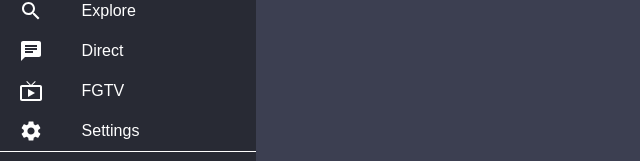
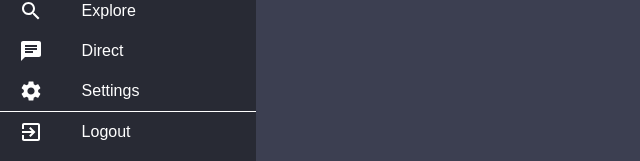
Before and after one commit to JNoris/social-media-react-app, a React (Create React App) app in the folder social-media-react-app/: page /profile/1 in a window 1280 px wide. Shown: the part 497-658 px from the top of the page, without its empty margins (0-640 px from the left). Built offline with nearby package versions, Linux system fonts and the light colour scheme; no server answers; sample sign-in values are in the browser's storage.

Commit message:
remove console.log

```diff
--- a/social-media-react-app/src/components/AddPost/AddPostComponents/ImageUpload.js
+++ b/social-media-react-app/src/components/AddPost/AddPostComponents/ImageUpload.js
@@ -28,7 +28,7 @@ const ImageUpload = () => {
             reader.readAsDataURL(e.target.files[0]);
         }
     };
-    console.log(picture);
+    //console.log(picture);
 
     const handleCaptionChange = event => {
         setCaption(event.target.value);
@@ -85,12 +85,12 @@ const ImageUpload = () => {
                     <UploadButton>
                         <Button variant="contained" onClick={handleClick}>
                             Upload
-                    <input
+                                <input
                                 type="file"
                                 onChange={onChangePicture}
                                 ref={hiddenFileInput}
                                 style={{ display: 'none' }}
-                            />
+                                />
                         </Button>
                     </UploadButton>
                 </PostFrame>
--- a/social-media-react-app/src/components/AddPost/AddPostComponents/ImageUpload.styles.js
+++ b/social-media-react-app/src/components/AddPost/AddPostComponents/ImageUpload.styles.js
@@ -50,6 +50,7 @@ export const ImageFrame = styled.div`
         margin:auto;
         display:block;
         height:100%;
+        object-fit:cover;
 
     }
 `;
--- a/social-media-react-app/src/components/Login/Register.js
+++ b/social-media-react-app/src/components/Login/Register.js
@@ -175,7 +175,7 @@ const Register = () => {
           });
         });
     } else {
-      console.log("regex fail")
+      //console.log("regex fail")
       setNotify({
         isOpen: true,
         message: "Registration unsuccessful",
@@ -188,7 +188,7 @@ const Register = () => {
   useEffect(() => {
     const listener = (event) => {
       if (event.code === "Enter" || event.code === "NumpadEnter") {
-        console.log("??????Enter key was pressed. Run your function.");
+        //console.log("??????Enter key was pressed. Run your function.");
         handleRegisterButton();
       }
     };
--- a/social-media-react-app/src/components/Profile/Profile.js
+++ b/social-media-react-app/src/components/Profile/Profile.js
@@ -29,9 +29,6 @@ const Profile = () => {
       if (data.length > 0) {
         setPosts(data);
         setPostsLoaded(true);
-      }
-      else {
-        console.log("No Posts")
       }
     }
   }
@@ -95,7 +92,6 @@ const Profile = () => {
         lastName: userDetails.lastName,
         bio: bio
       })
-      .then(console.log("success"))
       .catch(err => console.log(err));
     showSaveBtn(false);
     setReadOnly(true);
--- a/social-media-react-app/src/components/Settings/Settings.js
+++ b/social-media-react-app/src/components/Settings/Settings.js
@@ -120,7 +120,7 @@ function Settings() {
     e.preventDefault();
     const value = e.target.value;
 
-    console.log("You searched for", value);
+    //console.log("You searched for", value);
 
     if (value.trim().length === 0) {
       setVisibleOptions(options);
--- a/social-media-react-app/src/components/SideNav/SideNavList/SideNavList.js
+++ b/social-media-react-app/src/components/SideNav/SideNavList/SideNavList.js
@@ -4,7 +4,6 @@ import SideNavListItem from './SideNavListItem';
 import CameraRollIcon from '@material-ui/icons/CameraRoll';
 import SearchIcon from '@material-ui/icons/Search';
 import ChatIcon from '@material-ui/icons/Chat';
-import LiveTvIcon from '@material-ui/icons/LiveTv';
 import FavoriteIcon from '@material-ui/icons/Favorite';
 import SettingsIcon from '@material-ui/icons/Settings';
 import ExitToAppIcon from '@material-ui/icons/ExitToApp';
@@ -67,11 +66,6 @@ const SideNavList = (props) => {
                     icon={<ChatIcon />}
                     description="Direct"
                 />
-                <SideNavListItem
-                    route="/tv"
-                    icon={<LiveTvIcon />}
-                    description="FGTV"
-                />
 
                 <SideNavListItem
                     route="/settings"
```
Also changed, not shown: social-media-react-app/src/http-common.js (deleted, +0 -9 lines).
